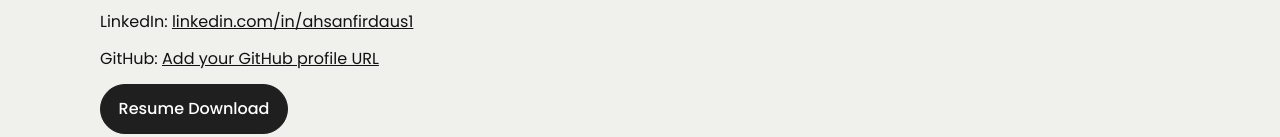
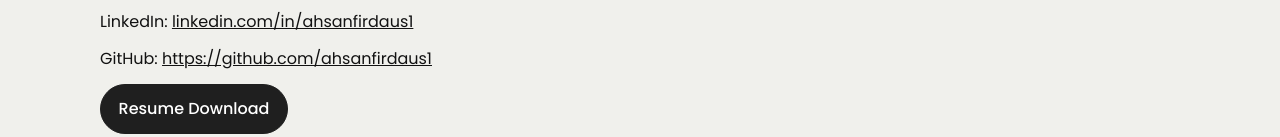
Before and after one commit to ahsanfirdaus1/ahsan-portfolio, a plain HTML site: page index.html in a window 1280 px wide. Shown: the part 3833-3970 px from the top of the page. Drawn offline with Linux system fonts and the light colour scheme.

Commit message:
Update Github Link

```diff
--- a/index.html
+++ b/index.html
@@ -138,7 +138,7 @@
         <ul class="contact-list">
           <li>Email: <a href="mailto:ahsanfirdaus1@gmail.com">ahsanfirdaus1@gmail.com</a></li>
           <li>LinkedIn: <a href="https://linkedin.com/in/ahsanfirdaus1/" target="_blank" rel="noopener noreferrer">linkedin.com/in/ahsanfirdaus1</a></li>
-          <li>GitHub: <a href="https://github.com/" target="_blank" rel="noopener noreferrer">Add your GitHub profile URL</a></li>
+          <li>GitHub: <a href="https://github.com/ahsanfirdaus1" target="_blank" rel="noopener noreferrer">https://github.com/ahsanfirdaus1</a></li>
           <li><a class="btn primary" href="assets/cv.pdf" download>Resume Download</a></li>
         </ul>
       </div>
```
